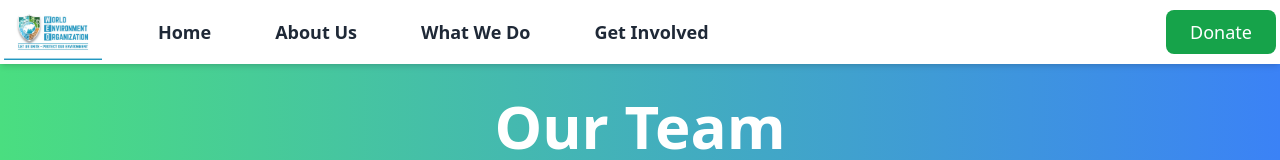
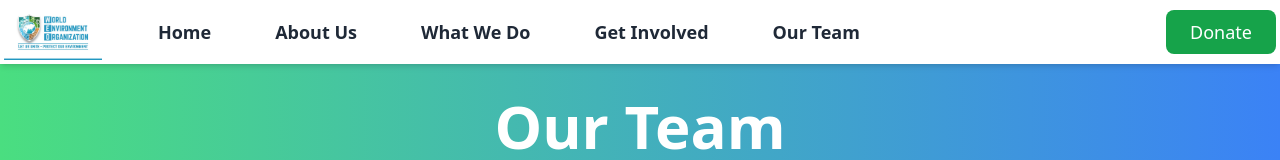
Before and after one commit to nagateja8561/weo, a React (Create React App) app: page /weo/team in a window 1280 px wide. Shown: the top 160 px of the page. Built offline with nearby package versions, Linux system fonts and the light colour scheme.

Commit message:
modified header

```diff
--- a/src/pages/Header.js
+++ b/src/pages/Header.js
@@ -49,6 +49,12 @@ const Header = () => {
               className="font-bold text-lg hover:text-green-600 hover:bg-green-100 hover:shadow-lg hover:rounded-full transition-all duration-300 px-4 py-2"
             >
               Get Involved
+            </Link>
+            <Link
+              to="/team"
+              className="font-bold text-lg hover:text-green-600 hover:bg-green-100 hover:shadow-lg hover:rounded-full transition-all duration-300 px-4 py-2"
+            >
+              Our Team
             </Link>
           </nav>
         </div>
@@ -120,6 +126,13 @@ const Header = () => {
         >
           Get Involved
         </Link>
+        <Link
+          to="/team"
+          className="font-bold text-2xl text-gray-800 hover:text-green-600 focus:text-green-600 active:text-green-600 hover:bg-green-100 focus:bg-green-100 active:bg-green-100 hover:shadow-lg focus:shadow-lg active:shadow-lg hover:rounded-full focus:rounded-full active:rounded-full transition-all duration-300 px-4 py-2"
+          onClick={toggleNav}
+        >
+          Our Team
+        </Link>
 
         <Link to="/donate" onClick={toggleNav}>
           <button className="bg-green-600 text-white py-3 px-8 rounded-lg text-lg hover:bg-green-800 transition-all duration-300">
```
